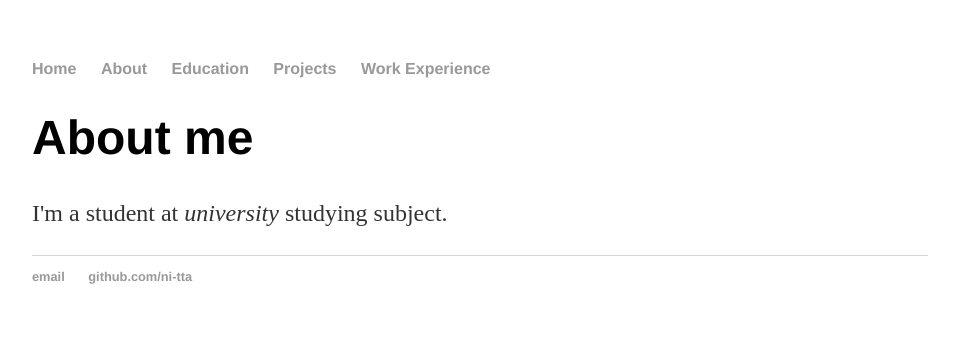
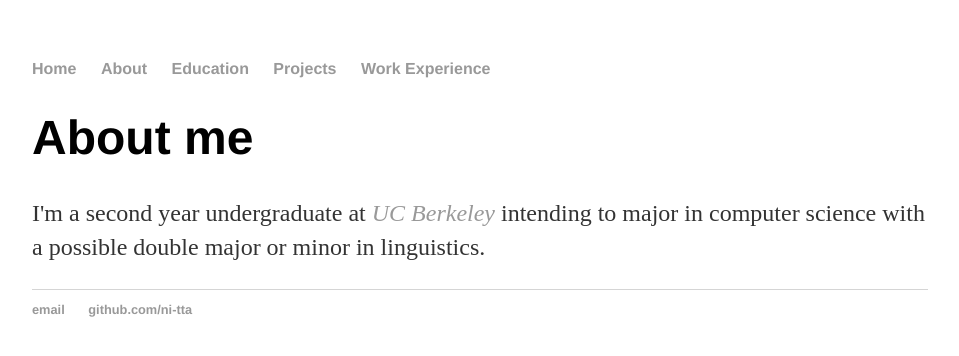
Before and after one commit to ni-tta/ni-tta.github.io, a Jekyll site: the page built from about/index.html, in a window 1280 px wide. Shown: the top 356 px of the page, without its empty margins (160-1119 px from the left). Built offline with Jekyll 4.4.1, drawn with Linux system fonts in a browser that asks for light colours.

Commit message:
Fill out index.html

```diff
--- a/about/index.html
+++ b/about/index.html
@@ -4,5 +4,5 @@ title: About
 ---
 <div class="blurb">
 	<h1>About me</h1>
-	<p>I'm a student at <em>university</em> studying subject.</p>
+	<p>I'm a second year undergraduate at <a href="http://www.berkeley.edu/"><em>UC Berkeley</em></a> intending to major in computer science with a possible double major or minor in linguistics.</p>
 </div>
```
